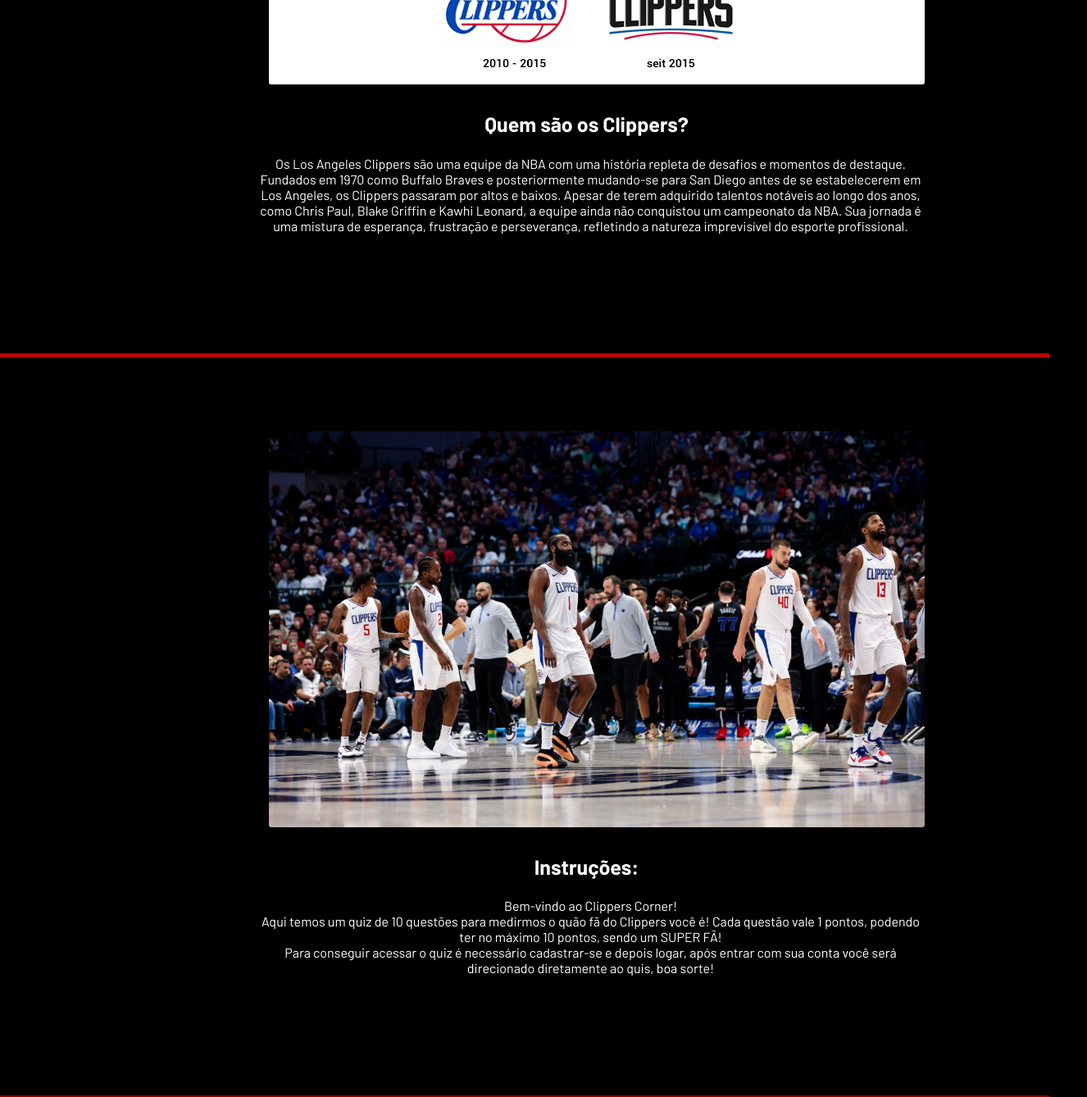
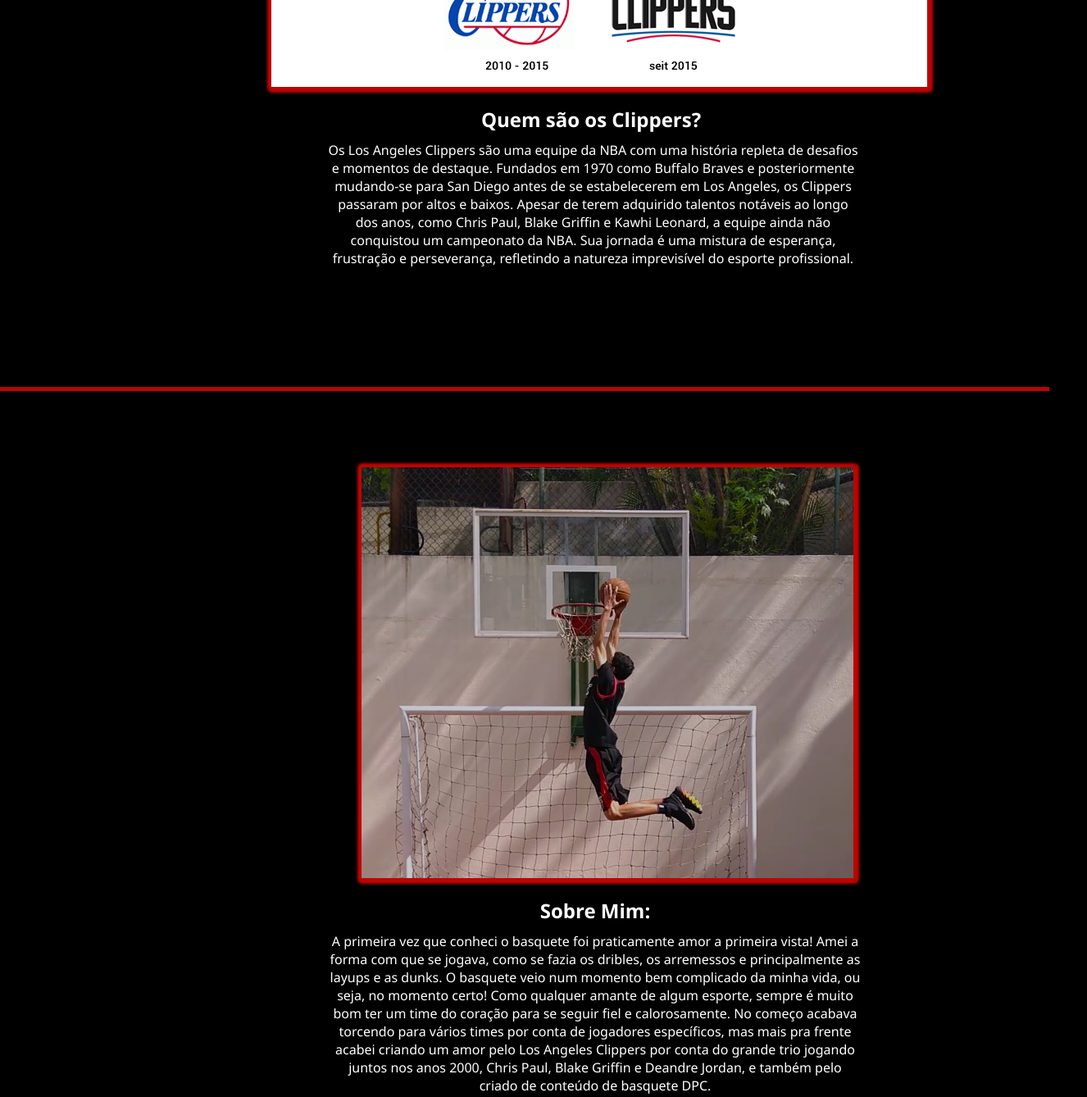
Before and after one commit to EnzoBizeli/ProjetoIndividual-2024-1, a website: page web-data-viz-main/public/index.html in a window 1280 px wide. Shown: the part 1140-2478 px from the top of the page at 82% size, 1326 px wide, since content can reach past the window. Drawn offline with Linux system fonts and the light colour scheme.

Commit message:
Sobre mim adicionado na Home

```diff
--- a/web-data-viz-main/public/css/estilo.css
+++ b/web-data-viz-main/public/css/estilo.css
@@ -49,12 +49,13 @@
 .header a {
   text-decoration: none;
   color: rgb(216, 0, 0);
-  font-weight: 300;
+  font-weight: 700;
+  font-family: 'Segoe UI', Tahoma, Geneva, Verdana, sans-serif;
 }
 
 .agora {
-  font-weight: 650;
-  text-shadow: 1px 1px rgba(255, 70, 70, 0.674);
+  font-weight: 800;
+  text-shadow: 1px 1px rgb(255, 36, 36);
 }
 
 .navbar {
@@ -97,7 +98,7 @@
 }
 
 .banner .teste .p-left {
-  width: 30%;
+  width: 25%;
   margin: 0;
   font-size: 36px;
   font-weight: bold;
@@ -133,7 +134,7 @@
 
 .banner .botao1 {
   height: 40px;
-  width: 200px;
+  width: 150px;
   background-color: rgb(218, 0, 0);
   color: white;
   font-size: 20px;
@@ -188,14 +189,6 @@
   justify-content: center;
 }
 
-.box img {
-  margin-top: -40px;
-  width: 800px;
-  border-radius: 3px;
-  margin-left: 120px;
-  margin-right: 100px;
-}
-
 .social .container .boxes {
   display: flex;
   justify-content: space-between;
@@ -208,11 +201,67 @@
   color: white;
 }
 
-.box {
+.box1 {
   display: flex;
   flex-direction: column;
   align-items: center;
 }
+
+.box1 p{
+  text-align: center;
+  color: white;
+  font-family: 'Segoe UI', Tahoma, Geneva, Verdana, sans-serif;
+  width: 650px;
+}
+
+.box1 h2{
+  color: white;
+  font-family: 'Segoe UI', Tahoma, Geneva, Verdana, sans-serif;
+  font-weight: 800;
+}
+
+.box1 img {
+  margin-top: -40px;
+  width: 800px;
+  border-radius: 3px;
+  margin-left: 120px;
+  margin-right: 100px;
+  border: 3px solid #bd0404;
+  box-shadow: 1px 1px 3px 3px #bd0404;
+}
+
+.box2 {
+  display: flex;
+  flex-direction: column;
+  align-items: center;
+}
+
+.box2 p{
+  text-align: center;
+  color: white;
+  font-family: 'Segoe UI', Tahoma, Geneva, Verdana, sans-serif;
+  width: 650px;
+  margin-right: 5px;
+}
+
+.box2 h2{
+  color: white;
+  font-family: 'Segoe UI', Tahoma, Geneva, Verdana, sans-serif;
+  font-weight: 800;
+  margin-left: 100px;
+}
+
+.box2 img {
+  margin-top: -40px;
+  width: 600px;
+  border-radius: 3px;
+  margin-left: 120px;
+  margin-right: 100px;
+  margin-left: 230px;
+  border: 3px solid #bd0404;
+  box-shadow: 1px 1px 3px 3px #bd0404;
+}
+
 
 /* FOOTER */
 
--- a/web-data-viz-main/public/index.html
+++ b/web-data-viz-main/public/index.html
@@ -42,11 +42,12 @@
 
   <div class="banner">
     <div class="teste">
-      <p class="p-left">Siga as intruções abaixo para vermos se você é realmente um fã dos <span
+      <p class="p-left">Um pouco sobre minha grande paixão pelo basquete e pelo <span
           style="color: rgb(218, 1, 1);">Clippers</span>!</p>
-      <a href="#instruções2"><button class="botao1">Veja as Instruções!</button></a>
+      <a href="#instruções2"><button class="botao1">Sobre Mim!</button></a>
 
-      <p class="p-right">Veja um pouco da história dos Los Angeles Clippers!</p>
+      <p class="p-right">Veja um pouco da história dos Los Angeles <span
+        style="color: rgb(218, 1, 1);">Clippers</span>!</p>
     <a href="#instruções1"><button class="botao2">História!</button></a>
     </div>
   </div>
@@ -55,10 +56,10 @@
   <div class="social">
     <div class="container">
       <div class="boxes">
-        <div class="box">
+        <div class="box1">
           <img
             id="instruções1" src="assets/imgs/quem-sao-clippers.jpg">
-          <h4 style="color: white; font-size: 25px;">Quem são os Clippers?</h4>
+          <h2>Quem são os Clippers?</h2>
           <p>Os Los Angeles Clippers são uma equipe da NBA com uma história repleta de desafios e momentos de destaque. Fundados em 1970 como Buffalo Braves e posteriormente mudando-se para San Diego antes de se estabelecerem em Los Angeles, os Clippers passaram por altos e baixos. Apesar de terem adquirido talentos notáveis ao longo dos anos, como Chris Paul, Blake Griffin e Kawhi Leonard, a equipe ainda não conquistou um campeonato da NBA. Sua jornada é uma mistura de esperança, frustração e perseverança, refletindo a natureza imprevisível do esporte profissional.</p>
         </div>
       </div>
@@ -69,14 +70,11 @@
   <div class="social">
     <div class="container">
       <div class="boxes">
-        <div class="box">
+        <div class="box2">
           <img
-          id="instruções2" src="assets/imgs/instrucoes-clippers.jpg">
-          <h4 style="color: white; font-size: 25px;">Instruções:</h4>
-          <p>Bem-vindo ao Clippers Corner! <br> Aqui temos um quiz de 10 questões para medirmos o quão fã do Clippers
-            você é! Cada questão vale 1 pontos, podendo ter no máximo 10 pontos, sendo um SUPER FÃ! <br> Para
-            conseguir acessar o quiz é necessário cadastrar-se e depois logar, após entrar com sua conta você será
-            direcionado diretamente ao quis, boa sorte!</p>
+          id="instruções2" src="assets/imgs/eu-dunk.jpg">
+          <h2>Sobre Mim:</h2>
+          <p>A primeira vez que conheci o basquete foi praticamente amor a primeira vista! Amei a forma com que se jogava, como se fazia os dribles, os arremessos e principalmente as layups e as dunks. O basquete veio num momento bem complicado da minha vida, ou seja, no momento certo! Como qualquer amante de algum esporte, sempre é muito bom ter um time do coração para se seguir fiel e calorosamente. No começo acabava torcendo para vários times por conta de jogadores específicos, mas mais pra frente acabei criando um amor pelo Los Angeles Clippers por conta do grande trio jogando juntos nos anos 2000, Chris Paul, Blake Griffin e Deandre Jordan, e também pelo criado de conteúdo de basquete DPC.</p>
         </div>
       </div>
     </div>
```
Also changed, not shown: web-data-viz-main/public/assets/imgs/eu-dunk.jpg (added).
